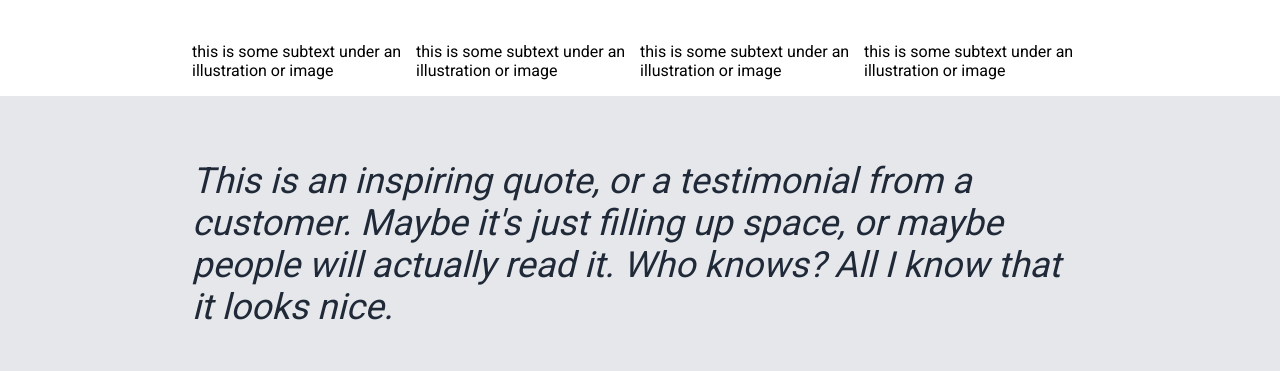
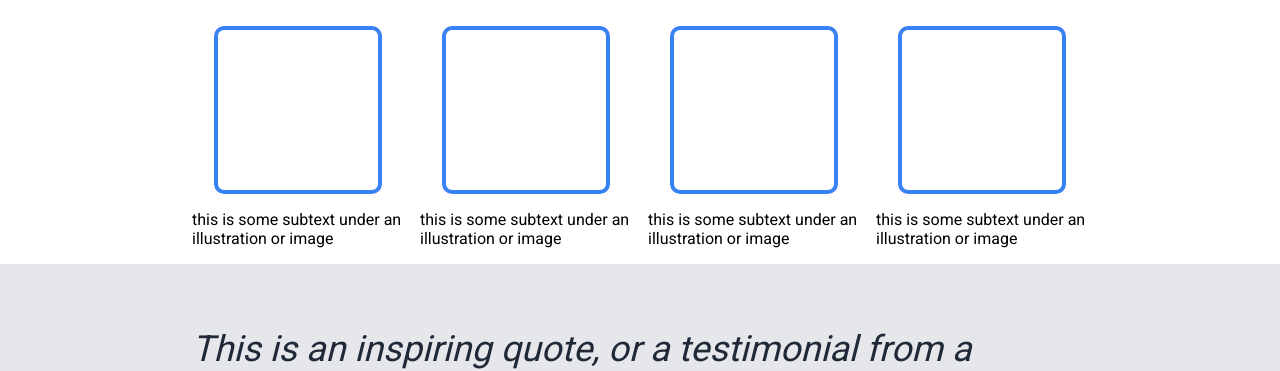
Before and after one commit to Drfeelgood16/Odin-project-site, a plain HTML site: page index.html in a window 1280 px wide. Shown: the part 448-819 px from the top of the page. Drawn offline with Linux system fonts and the light colour scheme.

Commit message:
Style the cards

```diff
--- a/style.css
+++ b/style.css
@@ -78,7 +78,23 @@ button {
 }
 .card-container {
     display: flex;
-    justify-content: space-around;
+    gap: 16px;
+}
+.card {
+    display: flex;
+    flex-direction: column;
+    justify-content: center;
+    align-items: center;
+}
+
+.card-block {
+    flex: 1 1 100;
+    border: 4px;
+    border-color:#3882f6;
+    border-style: solid;
+    border-radius: 10px;
+    min-height: 160px;
+    min-width: 160px;
 }
 .quote-container {
     display: flex;
```
